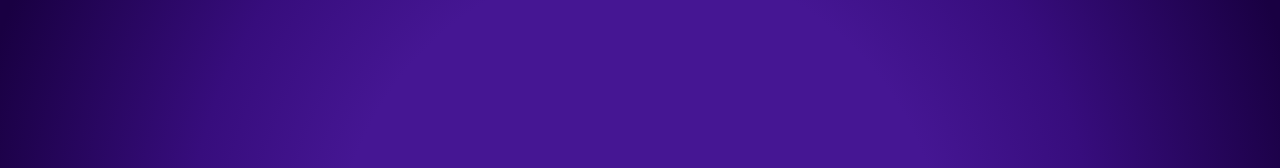
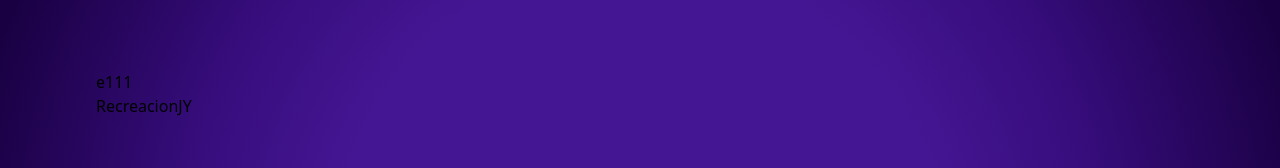
Before and after one commit to albust2005/bloomsterly, a React (Vite) app in the folder Client/: page /servicios/Alimentacion/e111 in a window 1280 px wide. Shown: the part 138-306 px from the top of the page. Built offline with nearby package versions, Linux system fonts and the light colour scheme.

Commit message:
obtener informacion de la empresa clickeada

```diff
--- a/Client/src/components/EmpresaInfo.jsx
+++ b/Client/src/components/EmpresaInfo.jsx
@@ -1,15 +1,27 @@
+
+import { empresas } from "./db/empresas.js"
+import { Layaout } from "./templates/Layaout";
+
+
 import { useParams } from "react-router-dom";
-import { Layaout } from "./templates/Layaout";
 
 export function EmpresaInfo (){
 
     const { empresa } = useParams()
     console.log(empresa)
 
+    const empresaInfo = empresas.find(e => e.uuid === empresa)
+    const { uuid, nombre} = empresaInfo
+
+    console.log(empresaInfo)
+
+
+
     return(
         <Layaout>
            <section className="px-5 md:px-16 lg:px-24 2xl:px-64 mb-3">
-
+                  <h1>{uuid}</h1>
+                  <h1>{nombre}</h1>
            </section>
         </Layaout>
     )
--- a/Client/src/components/ServicioEspecifico.jsx
+++ b/Client/src/components/ServicioEspecifico.jsx
@@ -41,6 +41,7 @@ export function ServicioEspecifico() {
                                         direccion={empresa.direccion}
                                         municipio={empresa.municipio}
                                         telefono={empresa.telefono}
+                                        uuid={empresa.uuid}
                                     />
                                 </div>
                             ))
--- a/Client/src/components/templates/EmpresaCard.jsx
+++ b/Client/src/components/templates/EmpresaCard.jsx
@@ -1,12 +1,12 @@
 import PropTypes from 'prop-types'
 import { Link, useParams } from 'react-router-dom'
 
-export function EmpresaCards({ img, empresa, municipio, direccion, telefono }) {
+export function EmpresaCards({ img, empresa, municipio, direccion, telefono, uuid }) {
 
     const {servicioName} = useParams()
 
     return (
-        <Link to={`/servicios/${servicioName}/${empresa}`} className="flex bg-empresa_card gap-10 rounded-lg py-5 px-5 max-h-64">
+        <Link to={`/servicios/${servicioName}/${uuid}`} className="flex bg-empresa_card gap-10 rounded-lg py-5 px-5 max-h-64">
             <article className="w-full h-full">
                 <img src={img} alt="imagen_empresa" className="w-full h-full aspect-auto object-cover rounded-lg"/>
             </article>
@@ -30,6 +30,7 @@ export function EmpresaCards({ img, empresa, municipio, direccion, telefono }) {
 
 EmpresaCards.propTypes = {
     img: PropTypes.string,
+    uuid: PropTypes.string,
     empresa: PropTypes.string,
     municipio: PropTypes.string,
     direccion: PropTypes.string,
```
